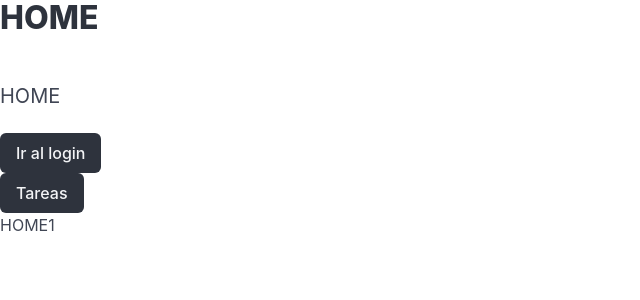
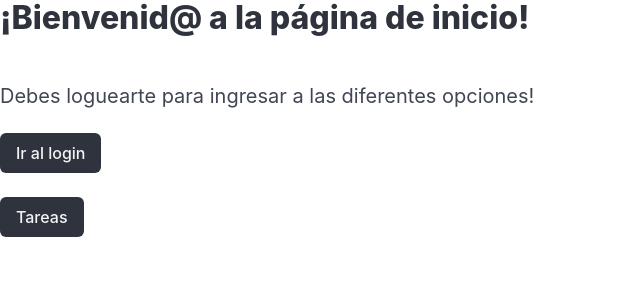
Before and after one commit to Back-End-Gang/sistema-tareas-gamificado, a Django app: page / in a window 1280 px wide. Shown: the top 300 px of the page, without its empty margins (0-640 px from the left). Run offline with Django 4.2, Linux system fonts and the light colour scheme.

Commit message:
Implementación de botón ir al login, ir a tareas, y volver a inicio

```diff
--- a/TareasGamificado/tareas/templates/Tareas/ListarTareas.html
+++ b/TareasGamificado/tareas/templates/Tareas/ListarTareas.html
@@ -89,7 +89,11 @@
         <p class="has-text-centered">
             <a class="button is-primary" href="{% url 'crear_tarea' %}">Crear nueva tarea</a>
         </p>
+        <form action="/">
+            <input type="submit" class="button is-dark" value="Volver a inicio" />
+        </form>
     </div>
+
 
 </body>
 </html>
--- a/TareasGamificado/tareas/templates/index.html
+++ b/TareasGamificado/tareas/templates/index.html
@@ -8,18 +8,18 @@
     <link rel="stylesheet" href="https://cdn.jsdelivr.net/npm/bulma@1.0.2/css/bulma.min.css">
 </head>
 <body>
-    <P class="title">HOME</P> <br />
-    <p class="subtitle">HOME</p>
+    <P class="title">¡Bienvenid@ a la página de inicio!</P> <br />
+    <p class="subtitle">Debes loguearte para ingresar a las diferentes opciones!</p>
 
     <form action="accounts/login/">
         <input type="submit" class="button is-dark" value="Ir al login" />
     </form>
 
+    <br />
+
     <form action="/listar_tareas/">
         <input type="submit" class="button is-dark" value="Tareas" />
     </form>
 
-
- <h1>HOME1</h1>
 </body>
 </html>
```
